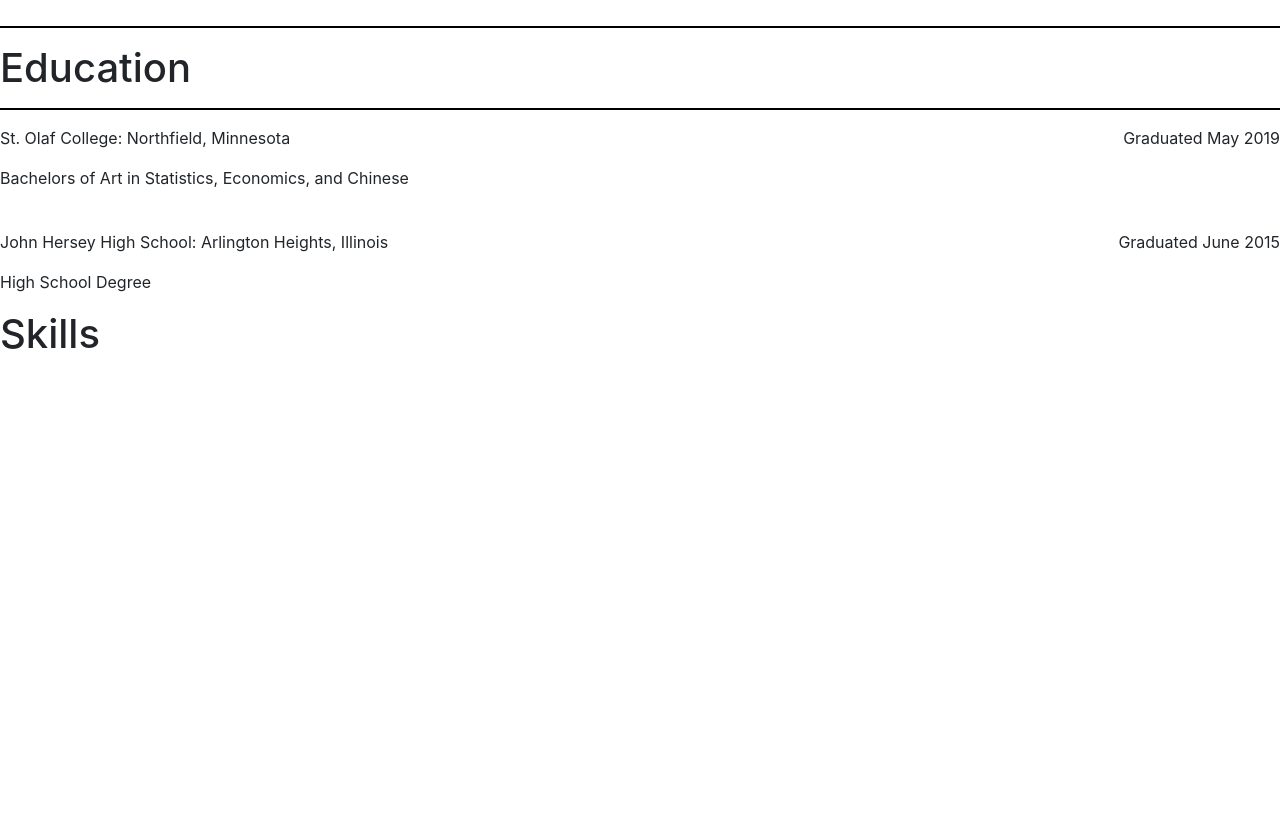
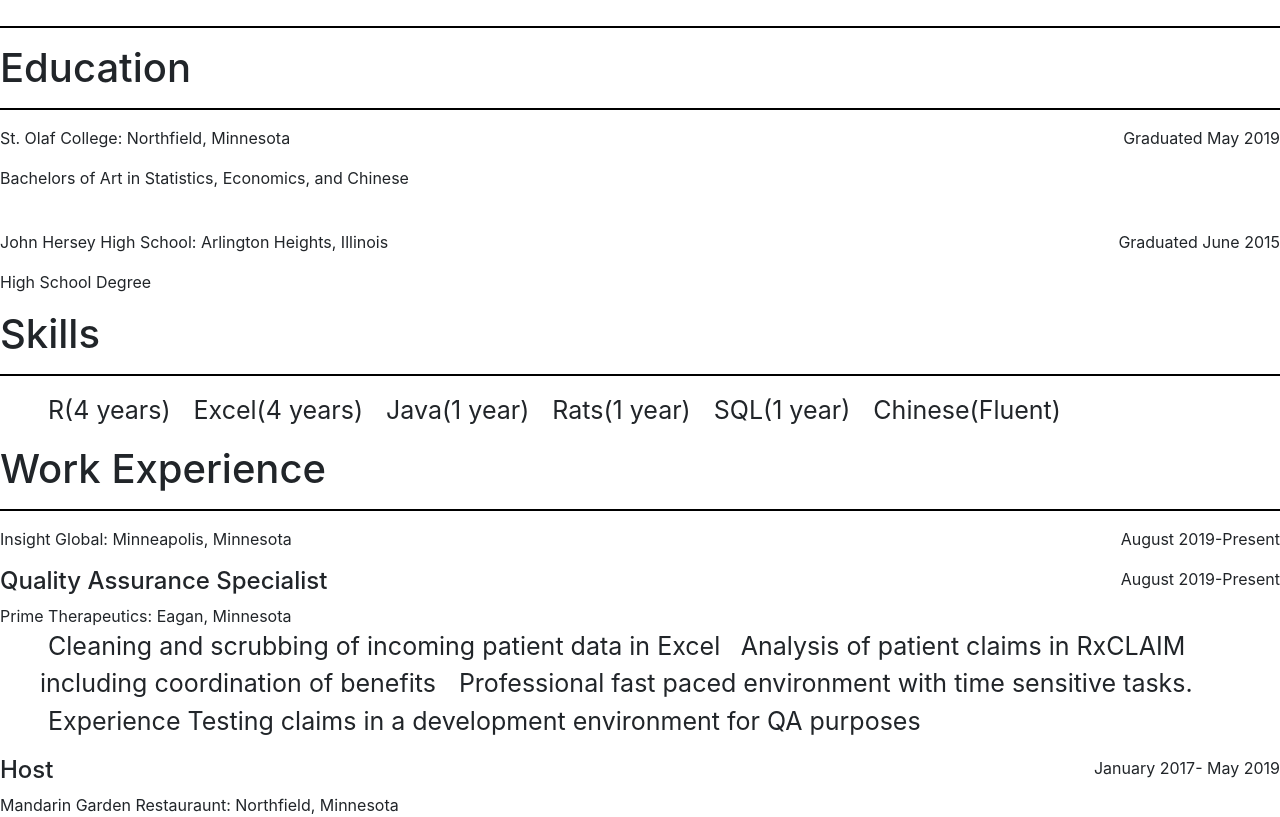
Before and after one commit to HornerJustinT/HornerJustinT.github.io, a plain HTML site: page index.html in a window 1280 px wide. Shown: the part 240-1057 px from the top of the page. Before the commit the page ends 800 px from the top, so only its background shows below. Drawn offline with nearby package versions, Linux system fonts and the light colour scheme.

Commit message:
Starting on some Work experience

```diff
--- a/index.html
+++ b/index.html
@@ -1,27 +1,29 @@
 <!DOCTYPE html>
 <!-- Original goal, have name+ contact, then skills, then job history.-->
 <html>
+
   <head>
     <title>Github Page</title>
     <link rel="stylesheet" href="https://stackpath.bootstrapcdn.com/bootstrap/4.3.1/css/bootstrap.min.css" integrity="sha384-ggOyR0iXCbMQv3Xipma34MD+dH/1fQ784/j6cY/iJTQUOhcWr7x9JvoRxT2MZw1T" crossorigin="anonymous">
-    <link rel="stylesheet" href="style.css"/>
+    <link rel="stylesheet" href="style.css" />
   </head>
+
   <body>
     <header class='container'>
       <h1 align="center">Justin Horner</h1>
       <img src="Resume Photo.jpg" style="float:right;">
 
-      <ul>
-        <li>763-221-6375</li>
-        <li>horner.justin.t@gmail.com</li>
-        <li>2753 Dean Parkway, Minneapolis, MN 55416
+      <ul class="bar">
+        <li class="bar">763-221-6375</li>
+        <li class="bar">horner.justin.t@gmail.com</li>
+        <li class="bar">2753 Dean Parkway, Minneapolis, MN 55416
         </li>
       </ul>
     </header>
     <hr class="style1"><!-- horizontal line-->
 
     <h1> Education</h1>
-                  <hr class ="style1">
+    <hr class="style1">
     <div class="two_align">
       <div>
         <p> St. Olaf College: Northfield, Minnesota</p>
@@ -54,7 +56,87 @@
     <h1>
       Skills
     </h1>
+    <hr class="style1">
+    <ul>
+      <li>
+        R(4 years)
+      </li>
+      <li>
+        Excel(4 years)
+      </li>
+      <li>
+        Java(1 year)
+      </li>
+      <li>
+        Rats(1 year)
+      </li>
+      <li>
+        SQL(1 year)
+      </li>
+      <li>
+        Chinese(Fluent)
+      </li>
+    </ul>
+
+    <h1>
+      Work Experience
+    </h1>
+    <hr class="style1">
+    <div class="two_align">
+      <div>
 
 
+        <p>
+          Insight Global: Minneapolis, Minnesota
+        </p>
+      </div>
+      <div>
+
+
+        <p>
+          August 2019-Present
+        </p>
+      </div>
+
+    </div>
+    <div class="two_align">
+      <div>
+        <h4>
+          Quality Assurance Specialist
+        </h4>
+
+
+      </div>
+              <p1>
+          August 2019-Present
+        </p1>
+    </div>
+    <p1>
+      Prime Therapeutics: Eagan, Minnesota
+    </p1>
+    <ul>
+    <li>Cleaning and scrubbing of incoming patient data in Excel</li>
+    <li>Analysis of patient claims in RxCLAIM including coordination of benefits
+</li>
+<li>Professional fast paced environment with time sensitive tasks. </li>
+<li>Experience Testing claims in a development environment for QA purposes</li>
+
+    </ul>
+    <div class="two_align">
+    <div>
+    <h4>
+    Host
+    </h4>
+    </div>
+    <div>
+    January 2017- May 2019
+    </div>
+    </div>
+    <p1> Mandarin Garden Restauraunt: Northfield, Minnesota</p1>
+    <ul>
+
+    </ul>
+
   </body>
+
 </html>
```
Lines whose indentation alone changed are shown as unchanged.
